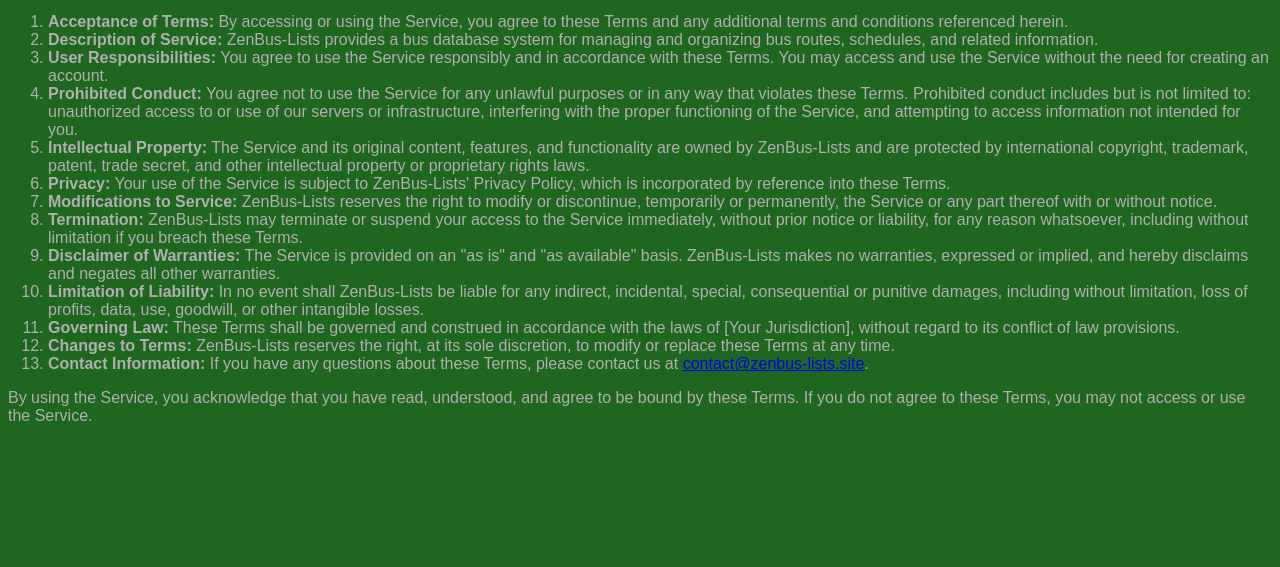
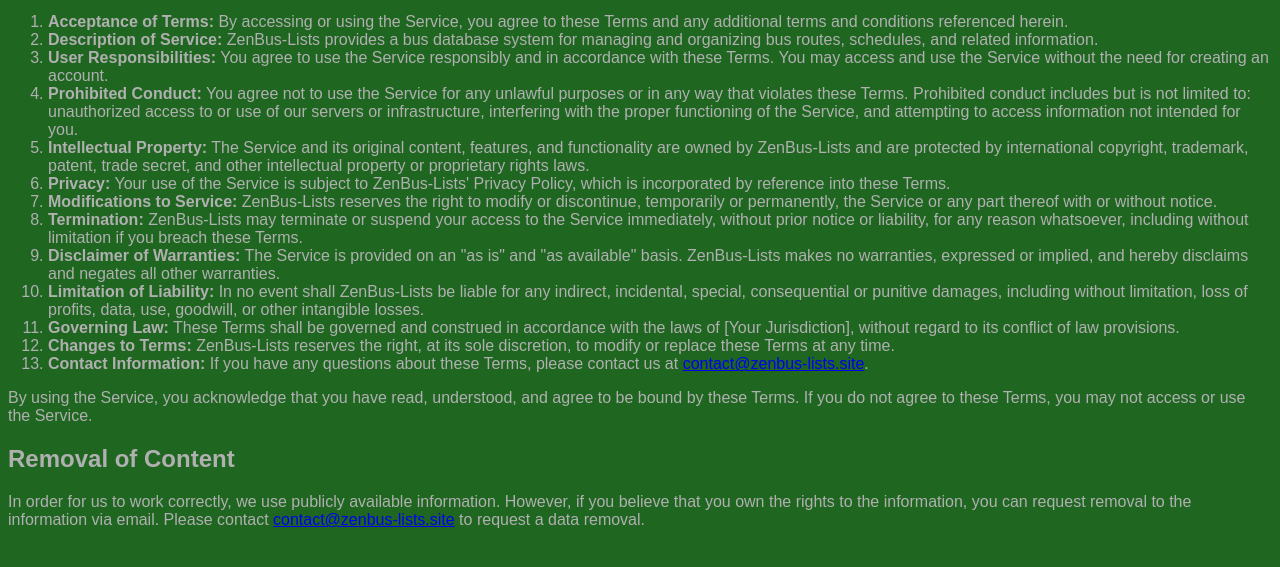
Before and after one commit to coralcountyrblx/zenbus-lists, a plain HTML site: page tos.html in a window 1280 px wide. Shown: the part 105-672 px from the top of the page. Drawn offline with Linux system fonts and the light colour scheme.

Commit message:
Update tos.html

```diff
--- a/tos.html
+++ b/tos.html
@@ -46,6 +46,9 @@
 <p>By using the Service, you acknowledge that you have read, understood, and agree to be bound by these Terms. If you do not agree to these Terms, you may not access or use the Service.</p>
 
 
+<h2>Removal of Content</h2>
+<p>In order for us to work correctly, we use publicly available information. However, if you believe that you own the rights to the information, you can request removal to the information via email. Please contact <a href="mailto:contact@zenbus-lists.site">contact@zenbus-lists.site</a> to request a data removal.</p>
+
 
 </body>
 </html>
```
